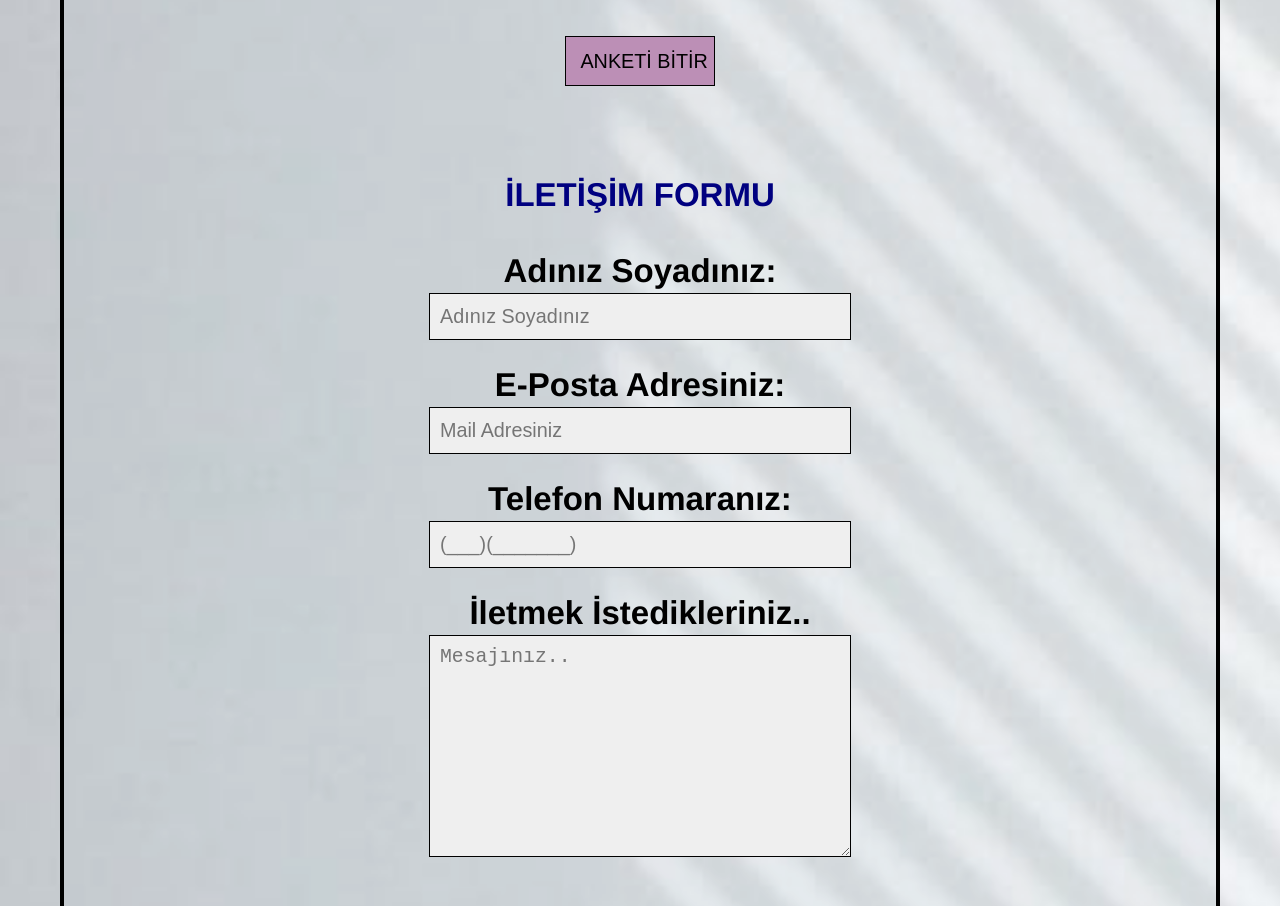
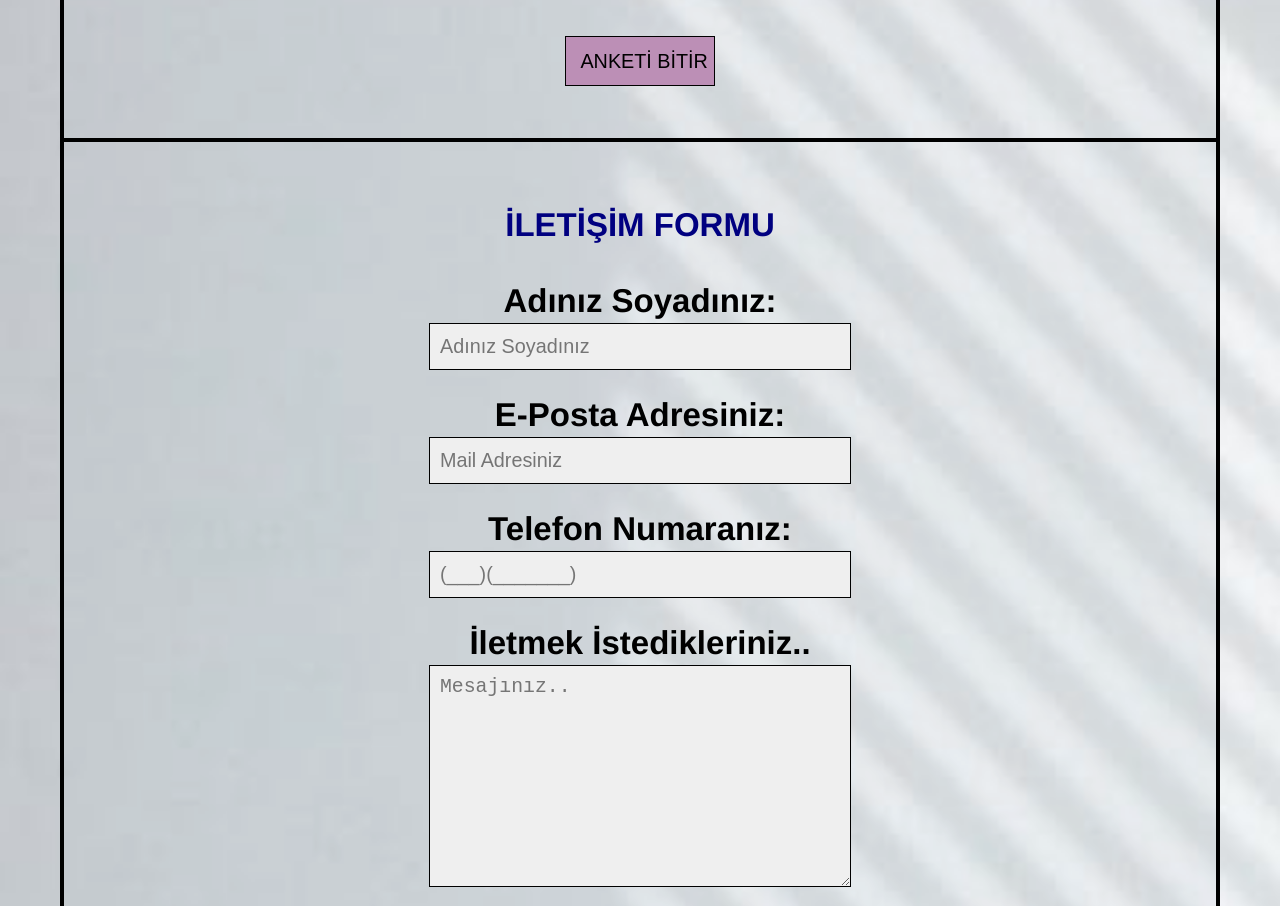
Before and after one commit to elifatesalp/WebSite, a plain HTML site: page anket.html in a window 1280 px wide. Shown: the part 3300-4206 px from the top of the page. Drawn offline with Linux system fonts and the light colour scheme; a script that the page names is missing.

Commit message:
Update anket.html

```diff
--- a/anket.html
+++ b/anket.html
@@ -127,8 +127,9 @@
                             <br />
                             <center><input id = "bitir" name = "bitir" type = "submit" value = " ANKETİ BİTİR" rows="2"></center>
                         </form>
-                    </div>
-                         <br><br>
+                    </div><br><br>
+                    <hr/ noshade="none" size="4px"color="black">
+                         <br>
                          <form action = "form.php" method = "post">
                             <center><h1 style="color: #000080;"><br> İLETİŞİM FORMU <br><br> </h1></center>
                             <table id = "tablo1" border=solid 1>
@@ -141,7 +142,7 @@
                             <label> <h1>İletmek İstedikleriniz.. </label></h1>
                             <textarea name="mesaj" placeholder="Mesajınız.."required></textarea> <br> <br>
                             <input id = "gönder" name = "gönder" type = "submit" value = "GÖNDER" rows = "2"></center>   </table></form>  <br>
-<center><h1> <br>Anketi ve İletişim Formunu Doldurup Bize Gönderin Hediye Kurs ya da Kitap Kazanma Şansını Yakalayın!</h1></center>
+<center><h1> <br>Anketi ve İletişim Formunu Doldurup Bize Gönderin Hediye Kurs ya da Kitap Kazanma Şansını Yakalayın!<br><br></h1></center>
                  </article>
        <footer>
             <center> <p><br><br>  © Copyright 2021 Tüm Hakları Saklıdır. <br> elifatesalp@hotmail.com </p></center>
```
